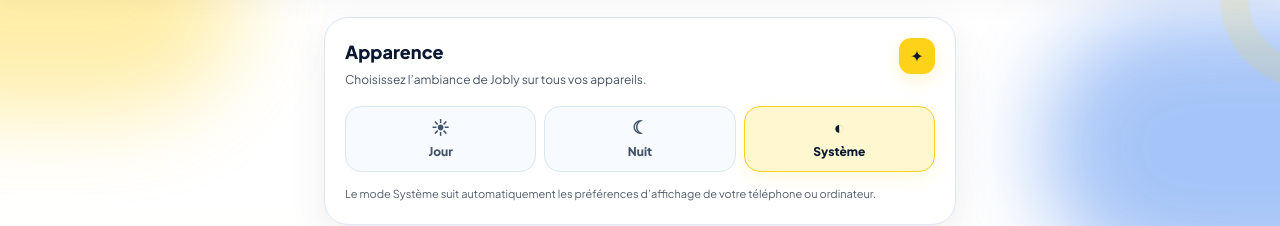
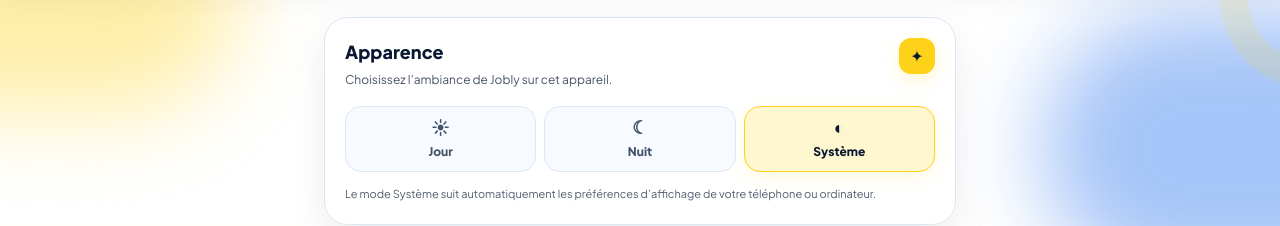
Before and after one commit to kenzimayaka-glitch/Jobly, a Next.js app: page /talent/settings in a window 1280 px wide. Shown: the part 188-414 px from the top of the page. Built offline with nearby package versions, Linux system fonts and the light colour scheme; no server answers.

Commit message:
fix(settings): describe browser-local theme preference accurately

```diff
--- a/components/AccountSettings.tsx
+++ b/components/AccountSettings.tsx
@@ -106,7 +106,7 @@ export default function AccountSettings({ ecosystem, backHref, accent = "blue" }
       <div className="flex items-start justify-between gap-3">
         <div>
           <h2 className="font-heading text-lg font-extrabold">Apparence</h2>
-          <p className="mt-1 text-xs leading-5 opacity-75">Choisissez l’ambiance de Jobly sur tous vos appareils.</p>
+          <p className="mt-1 text-xs leading-5 opacity-75">Choisissez l’ambiance de Jobly sur cet appareil.</p>
         </div>
         <span className="jobly-appearance-mark" aria-hidden="true">✦</span>
       </div>
```
